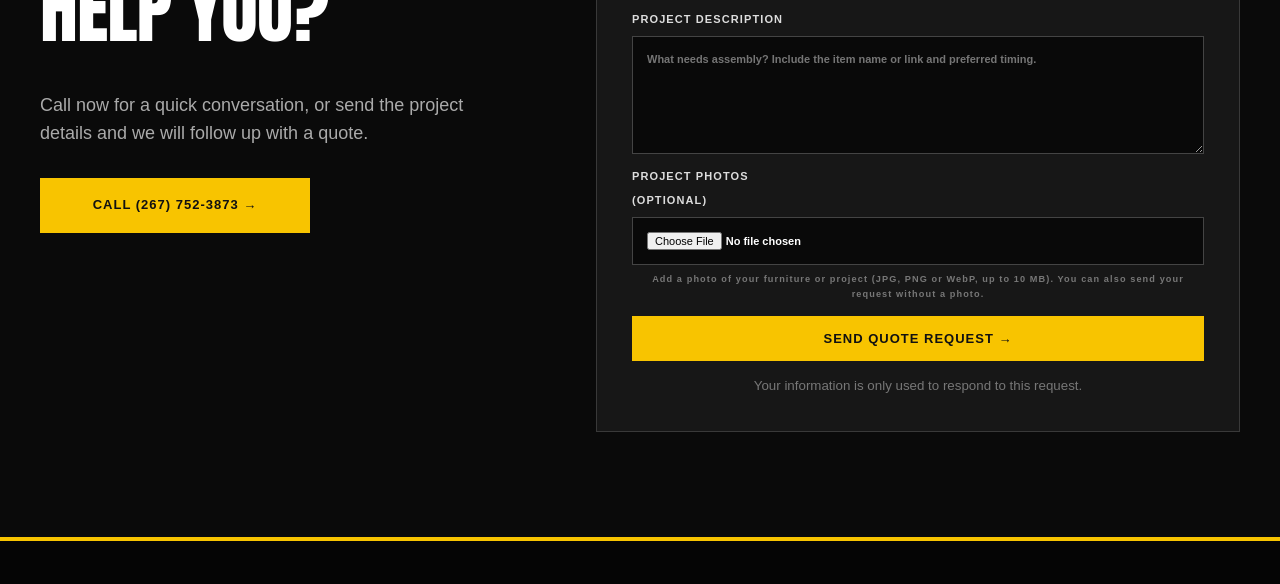
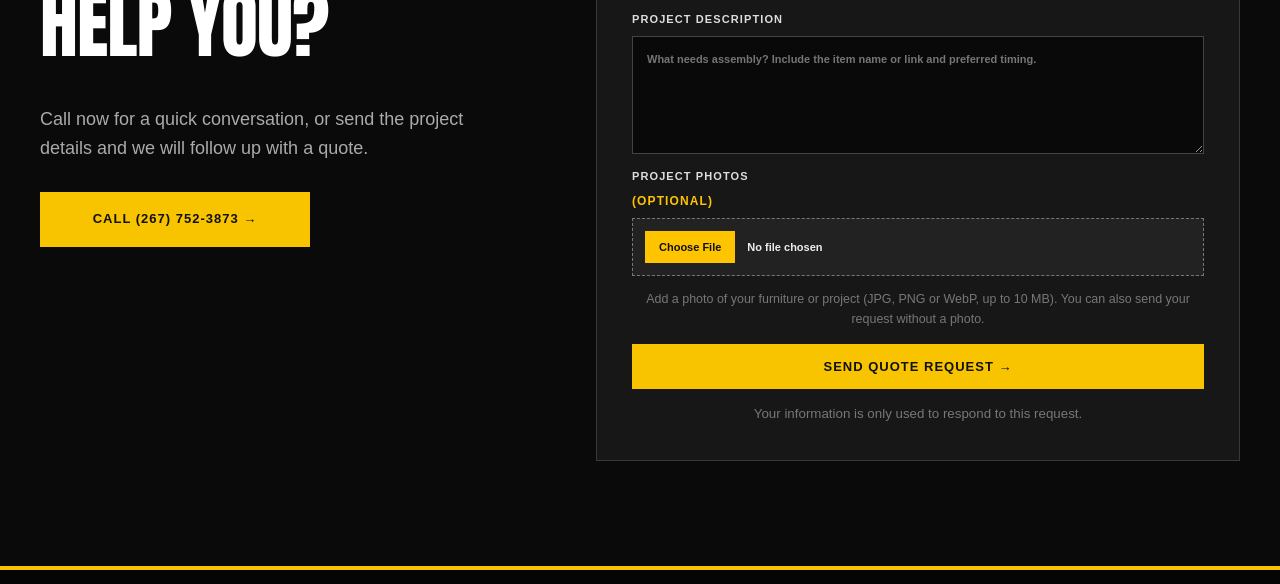
Before and after one commit to assemblybee/assembly-bees-website, a plain HTML site: page index.html in a window 1280 px wide. Shown: the part 6659-7243 px from the top of the page. Drawn offline with Linux system fonts and the light colour scheme.

Commit message:
Add styles for photo upload section in contact.css

```diff
--- a/contact.css
+++ b/contact.css
@@ -1,3 +1,7 @@
+.photo-upload span{color:#ffc400;font-size:.75rem}
+.photo-upload input[type="file"]{padding:12px;background:#222;border:1px dashed #777;color:#eee;cursor:pointer;max-width:100%;box-sizing:border-box}
+.photo-upload input[type="file"]::file-selector-button{margin-right:12px;padding:10px 14px;border:0;background:#ffc400;color:#111;font-weight:800;cursor:pointer}
+.photo-upload small{display:block;margin-top:7px;font-size:.78rem;font-weight:400;text-align:left;text-transform:none;letter-spacing:0}
 .contact-choice {
   display: grid;
   grid-template-columns: 0.85fr 1.15fr;
```
